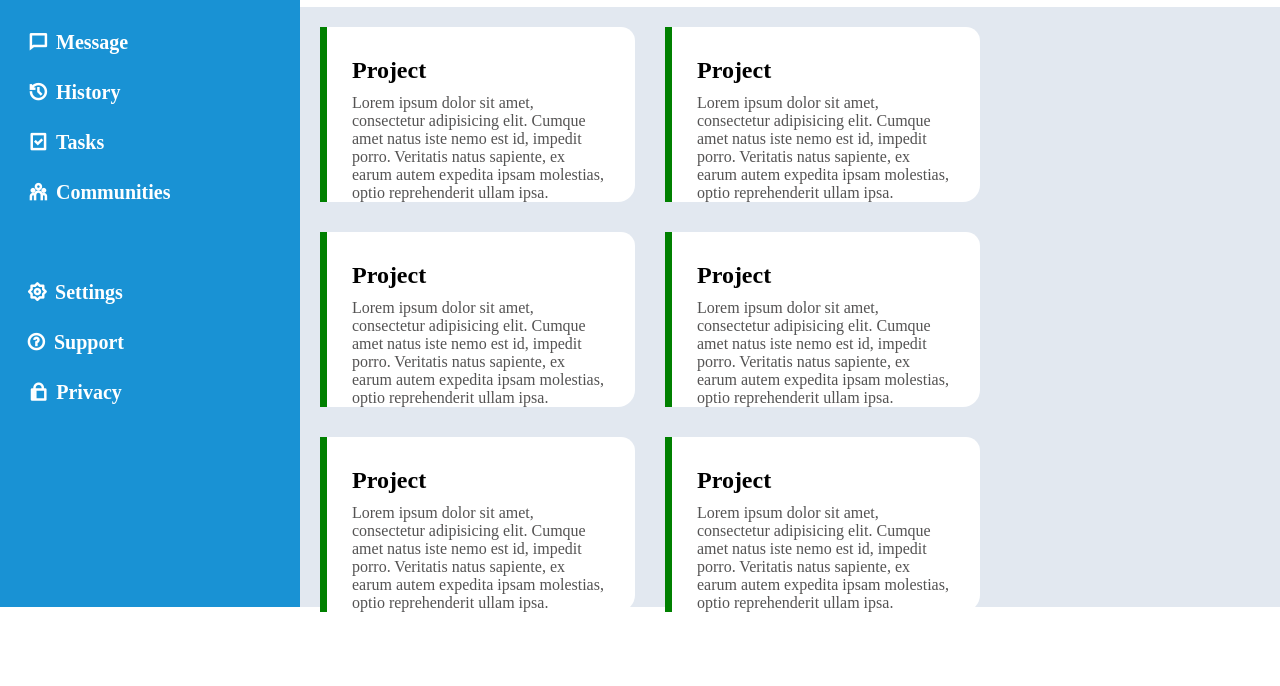
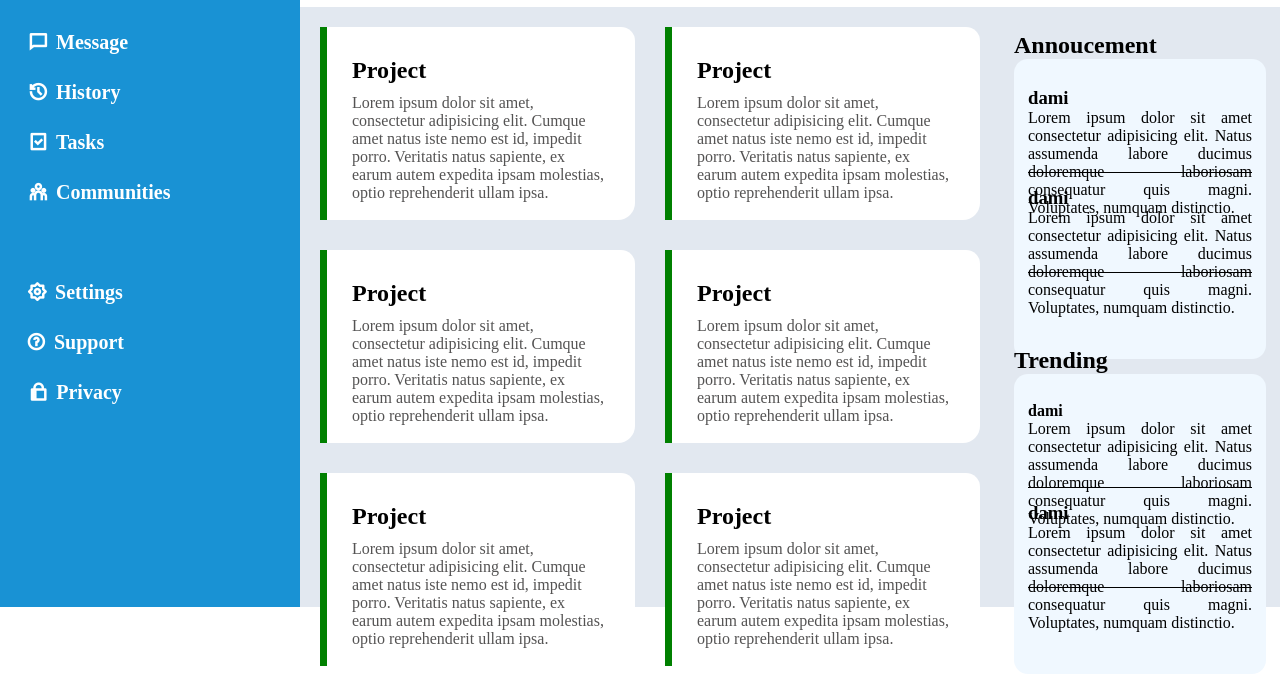
Before and after one commit to yogesh4952/Admin-Dashboard---Full-stack, a plain HTML site: page index.html in a window 1280 px wide. Shown: the part 193-879 px from the top of the page. Before the commit the page ends 825 px from the top, so only its background shows below. Drawn offline with nearby package versions, Linux system fonts and the light colour scheme; a web font is replaced by a local one.

Commit message:
COmpleting Frontend

```diff
--- /dev/null
+++ b/annoucement.css
@@ -0,0 +1,48 @@
+.annoucement-right {
+  height: 100%;
+  display: flex;
+  flex-direction: column;
+  justify-content: center;
+  align-items: center;
+  /* width: 100%; */
+}
+.annoucement-top {
+  height: 50%;
+  width: 90%;
+}
+.annoucement-bottom {
+  height: 50%;
+  width: 90%;
+}
+.annoucement-bottom h1 {
+  margin-top: 0;
+  font-size: 24px;
+}
+.annoucement-top h1 {
+  margin-top: 25px;
+  font-size: 24px;
+}
+.content {
+  background-color: aliceblue;
+  border-radius: 14px;
+  display: flex;
+  flex-direction: column;
+  /* justify-content: center; */
+  padding: 14px;
+  padding-bottom: 0;
+  text-align: justify;
+  align-items: center;
+  height: 300px;
+}
+.items {
+  border-bottom: 1px solid black;
+  height: 100px;
+  justify-content: center;
+  align-items: center;
+  width: 100%;
+  padding-top: 14px;
+}
+.items p {
+  margin-top: 0;
+  font-weight: lighter;
+}
--- a/index.html
+++ b/index.html
@@ -8,6 +8,7 @@
     <link rel="stylesheet" href="nav.css" />
     <link rel="preconnect" href="https://fonts.googleapis.com" />
     <link rel="preconnect" href="https://fonts.gstatic.com" crossorigin />
+    <link rel="stylesheet" href="annoucement.css" />
     <link
       href="https://cdn.jsdelivr.net/npm/remixicon@4.3.0/fonts/remixicon.css"
       rel="stylesheet"
@@ -215,7 +216,50 @@
             </div>
           </div>
 
-          <div class="annoucement-right"></div>
+          <div class="annoucement-right">
+            <div class="annoucement-top">
+              <h1>Annoucement</h1>
+              <div class="content">
+                <div class="items">
+                  <h3>dami</h3>
+                  <p>
+                    Lorem ipsum dolor sit amet consectetur adipisicing elit.
+                    Natus assumenda labore ducimus doloremque laboriosam
+                    consequatur quis magni. Voluptates, numquam distinctio.
+                  </p>
+                </div>
+                <div class="items">
+                  <h3>dami</h3>
+                  <p>
+                    Lorem ipsum dolor sit amet consectetur adipisicing elit.
+                    Natus assumenda labore ducimus doloremque laboriosam
+                    consequatur quis magni. Voluptates, numquam distinctio.
+                  </p>
+                </div>
+              </div>
+            </div>
+            <div class="annoucement-bottom">
+              <h1>Trending</h1>
+              <div class="content">
+                <div class="items">
+                  <h4>dami</h4>
+                  <p>
+                    Lorem ipsum dolor sit amet consectetur adipisicing elit.
+                    Natus assumenda labore ducimus doloremque laboriosam
+                    consequatur quis magni. Voluptates, numquam distinctio.
+                  </p>
+                </div>
+                <div class="items">
+                  <h3>dami</h3>
+                  <p>
+                    Lorem ipsum dolor sit amet consectetur adipisicing elit.
+                    Natus assumenda labore ducimus doloremque laboriosam
+                    consequatur quis magni. Voluptates, numquam distinctio.
+                  </p>
+                </div>
+              </div>
+            </div>
+          </div>
         </div>
       </div>
     </div>
```
